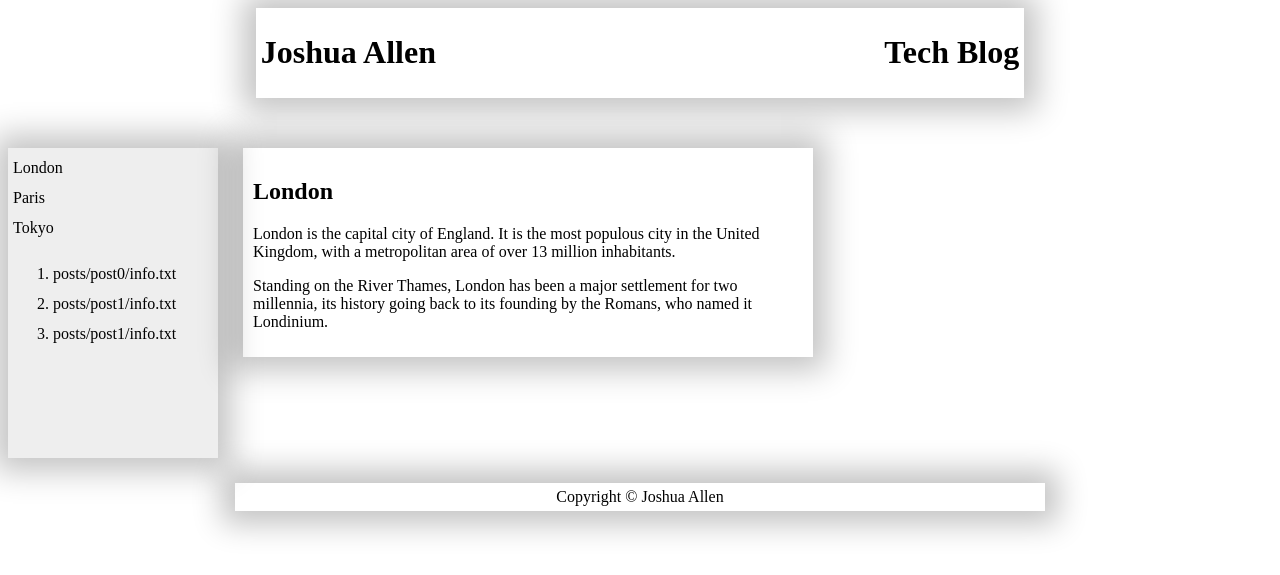
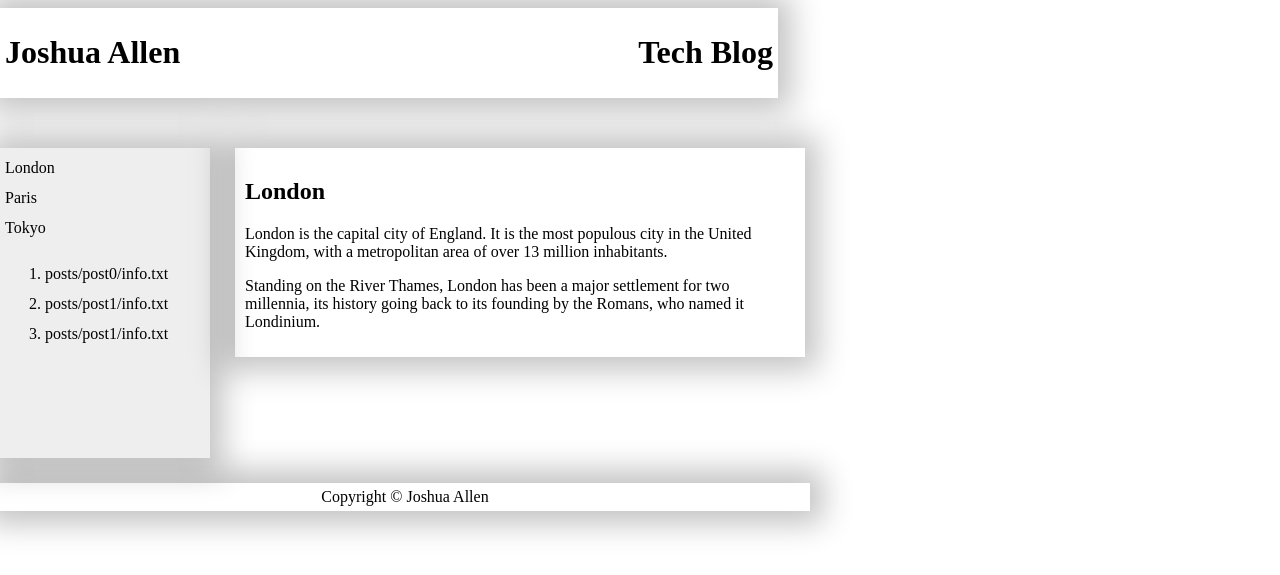
Before and after one commit to Joshua-Allen/Joshua-Allen.github.io, a PHP site: page / in a window 1280 px wide. Shown: the top 575 px of the page. Run offline with PHP 8.4, Linux system fonts and the light colour scheme; some libraries are stand-ins or nearby versions.

Commit message:
looking good p8

```diff
--- a/css/test.css
+++ b/css/test.css
@@ -4,9 +4,6 @@ header {
 
     background-color:white;
     color:black;
-
-    margin-left: auto;
-    margin-right: auto;
 
     text-align:center;
     padding:5px;
@@ -21,7 +18,6 @@ nav {
     float:left;
     padding:5px;
 
-	margin-left: auto;
 	margin-bottom:25px;
 
 	box-shadow: 0px 0px 30px 13px rgba(0,0,0,0.24);
@@ -31,7 +27,6 @@ section {
     float:left;
     padding:10px;
 
-	margin-right: auto;
 	margin-left:25px;
 	margin-bottom:50px;
 
@@ -45,8 +40,10 @@ footer {
     text-align:center;
     padding:5px;
 
+	box-shadow: 0px 0px 30px 13px rgba(0,0,0,0.24);
+}
+
+body {
     margin-left: auto;
     margin-right: auto;
-
-	box-shadow: 0px 0px 30px 13px rgba(0,0,0,0.24);
 }
```
